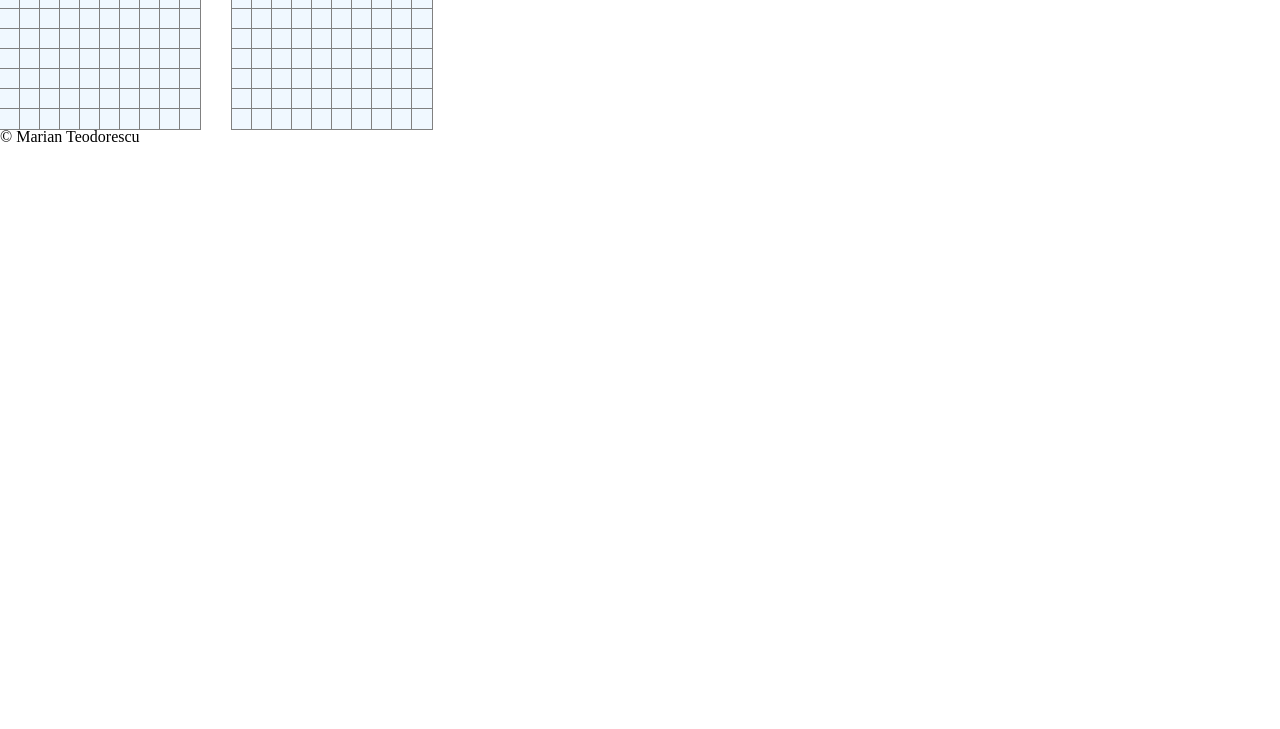
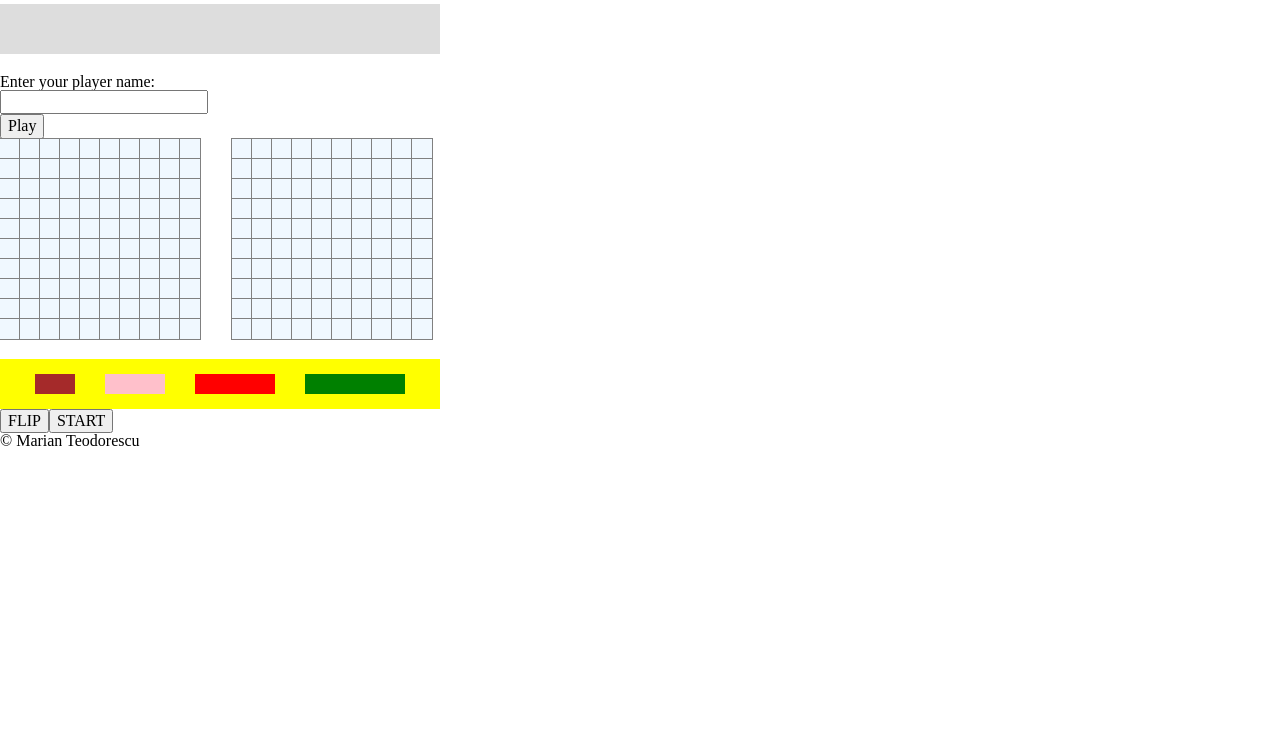
Before and after one commit to mariante0dorescu/OdinBattleship, a website built with webpack: page src/template.html in a window 1280 px wide. Shown: the part 71-800 px from the top of the page. Built offline with nearby package versions, Linux system fonts and the light colour scheme.

Commit message:
basic setup finished

```diff
--- /dev/null
+++ b/src/Ship.js
@@ -0,0 +1,6 @@
+export default class Ship {
+  constructor(name, length) {
+    this.name = name;
+    this.length = length;
+  }
+}
--- a/src/index.js
+++ b/src/index.js
@@ -5,6 +5,9 @@ console.log("hello world!");
 
 // initial content load event
 document.addEventListener('DOMContentLoaded', UI.createHeader())
+document.addEventListener('DOMContentLoaded', UI.createMessageBox())
 document.addEventListener('DOMContentLoaded', UI.createUserNameForm())
 document.addEventListener('DOMContentLoaded', UI.createGameBoardsContainer())
+document.addEventListener('DOMContentLoaded', UI.createShipsContainer())
+document.addEventListener('DOMContentLoaded', UI.createButtonsContainer())
 document.addEventListener('DOMContentLoaded', UI.createFooter())
--- a/src/styles.scss
+++ b/src/styles.scss
@@ -3,11 +3,16 @@
 
 $primary-color: white;
 $bg: rgb(255, 0, 0);
-body{
-  //background-color: $bg;
+
+.messages{
+  margin-bottom: 20px;
+  width: 440px;
+  height: 50px;
+  background-color: rgb(221, 221, 221);
+  display: flex;
+  align-items: center;
+  justify-content: center;
 }
-
-
 
 .gameboards{
   display: flex;
@@ -27,3 +32,38 @@ body{
     outline: 1px solid gray;
   }
 }
+
+.ships{
+  margin-top: 20px;
+  width: 440px;
+  height: 50px;
+  background-color: yellow;
+
+  display: flex;
+  align-items: center;
+  justify-content: center;
+
+  & > div{
+    height: 20px;
+    margin: 15px;
+  }
+}
+
+.destroyer {
+  background-color: brown;
+
+}
+
+.submarine{
+  background-color: pink;
+
+}
+
+.cruiser{
+  background-color: red;
+
+}
+
+.battleship{
+  background-color: green;
+}
--- a/src/ui.js
+++ b/src/ui.js
@@ -1,19 +1,44 @@
+import Ship from './Ship'
+
 export default class UI {
   static createHeader(){
-    console.log('creating header')
+    const container = document.querySelector('.container');
+    const headerDiv = document.createElement('div');
+    headerDiv.classList.add('header')
+    headerDiv.innerHTML = '<h1>BATTLESHIPS</h1>'
+    container.append(headerDiv);
   }
 
   static createUserNameForm(){
-    console.log('creating user name form')
+    const container = document.querySelector('.container');
+    const formDiv = document.createElement('div');
+    formDiv.classList.add('username-form');
+    formDiv.innerHTML = `
+    <form novalidate action="#" >
+      <h2>Enter your player name:</h2>
+        <ul>
+          <li>
+            <input type="text" name="uname" id="uname">
+            <span class="error" aria-live="polite"></span>
+          </li>
+          <li>
+            <button>Play</button>
+          </li>
+        </ul>
+    </form>
+      `
+      container.append(formDiv);
   }
 
   static createMessageBox(){
-    console.log('creating message box')
+    const container = document.querySelector('.container');
+    const messageDiv = document.createElement('div');
+    messageDiv.classList.add('messages')
+    container.append(messageDiv);
   }
 
   static createGameBoardsContainer(){
     const container = document.querySelector('.container');
-    console.log(container)
     const gameboards = document.createElement('div');
     gameboards.classList.add('gameboards');
     gameboards.appendChild(this.createGameboard('user'))
@@ -36,6 +61,41 @@ export default class UI {
     return gameboard;
   }
 
+  static createShipsContainer(){
+    const container = document.querySelector('.container');
+
+    const shipsContainer = document.createElement('div');
+    shipsContainer.setAttribute('class', 'ships')
+
+    const ships = [{name: 'destroyer', length: 2}, {name: 'submarine', length: 3 }, {name: 'cruiser', length: 4}, {name: 'battleship', length: 5}];
+
+    for (const ship of ships) {
+      const shipDiv = document.createElement('div');
+      shipDiv.classList.add(ship.name);
+      shipDiv.style.width = `${ship.length * 20}px`;
+      shipDiv.setAttribute('draggable', 'true')
+      shipsContainer.append(shipDiv);
+    }
+
+    container.appendChild(shipsContainer);
+  }
+
+  static createButtonsContainer(){
+    const container = document.querySelector('.container');
+    const buttonsContainer = document.createElement('div');
+    buttonsContainer.setAttribute('class', 'buttons')
+    buttonsContainer.append(this.createButton('flip-button', 'FLIP'))
+    buttonsContainer.append(this.createButton('start-button', 'START'))
+    container.append(buttonsContainer)
+  }
+
+  static createButton(id, text) {
+    const button = document.createElement('button');
+    button.id = id;
+    button.innerText = text;
+    return button;
+  }
+
   static createFooter() {
     console.log('creating footer')
   }
```
